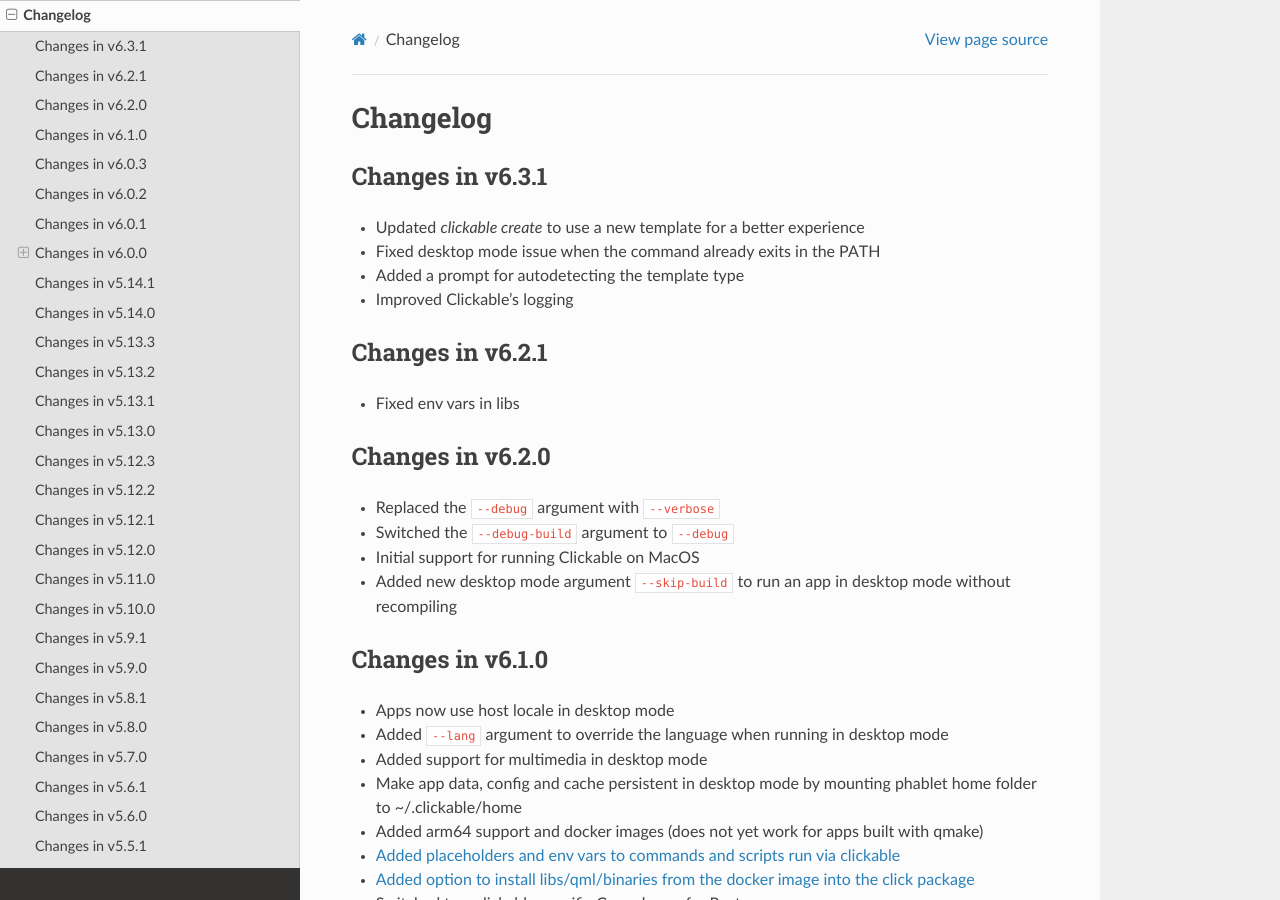
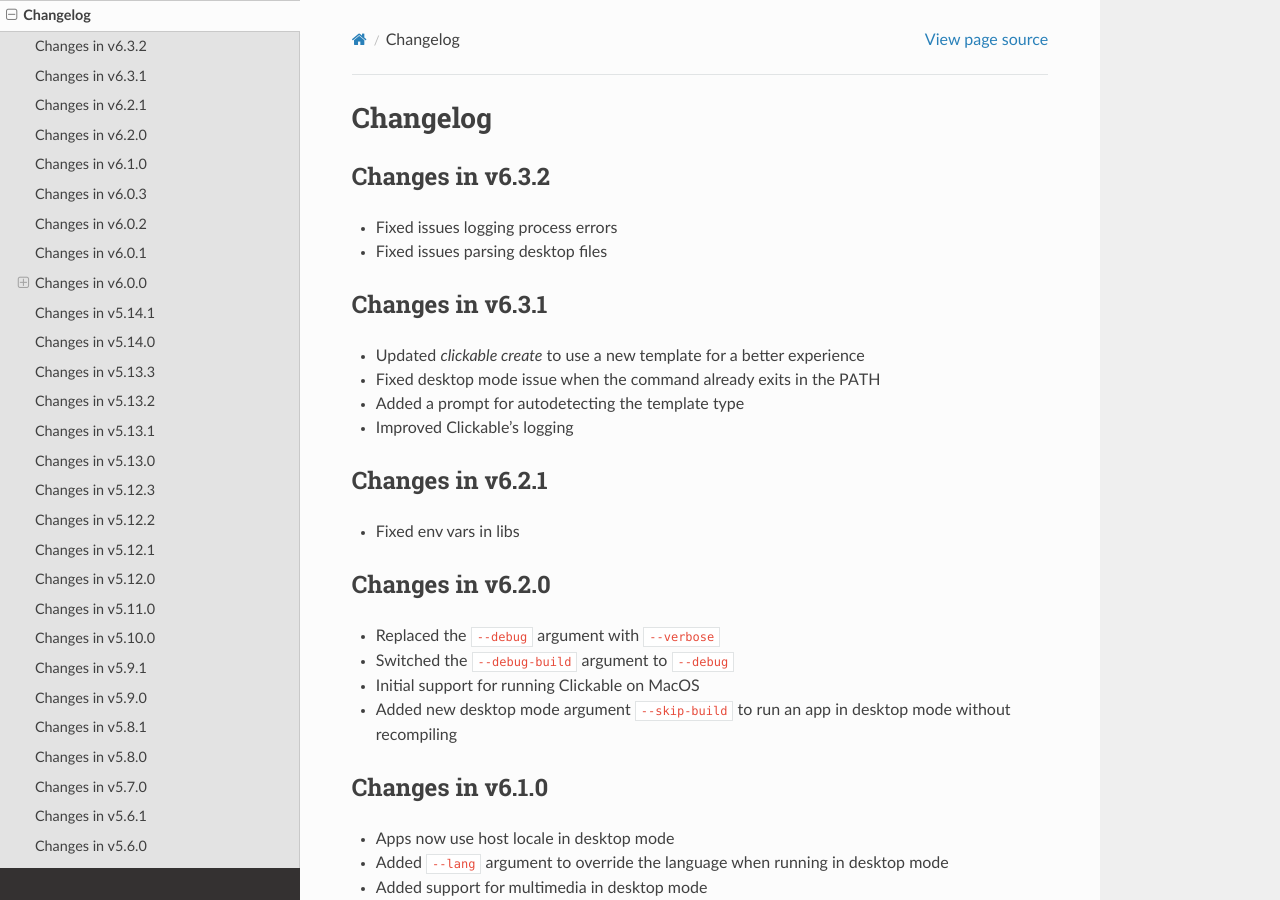
Before and after one commit to bhdouglass/clickable, a Sphinx documentation site: the page built from docs/changelog.rst, in a window 1280 px wide and 900 px high. Built offline with Sphinx 7.4.7 and the Read the Docs theme 2.0.0, drawn with Linux system fonts in a browser that asks for light colours.

Commit message:
Bumped version to 6.3.2

```diff
--- a/clickable/__init__.py
+++ b/clickable/__init__.py
@@ -15,7 +15,7 @@
 from clickable.exceptions import ClickableException
 
 
-__version__ = '6.3.1'
+__version__ = '6.3.2'
 
 
 class Clickable(object):
--- a/docs/changelog.rst
+++ b/docs/changelog.rst
@@ -2,6 +2,12 @@
 
 Changelog
 =========
+
+Changes in v6.3.2
+-----------------
+
+- Fixed issues logging process errors
+- Fixed issues parsing desktop files
 
 Changes in v6.3.1
 -----------------
--- a/docs/conf.py
+++ b/docs/conf.py
@@ -55,9 +55,9 @@
 # built documents.
 #
 # The short X.Y version.
-version = '6.3.1'
+version = '6.3.2'
 # The full version, including alpha/beta/rc tags.
-release = '6.3.1'
+release = '6.3.2'
 
 # The language for content autogenerated by Sphinx. Refer to documentation
 # for a list of supported languages.
```
Also changed, not shown: 1 other file.
